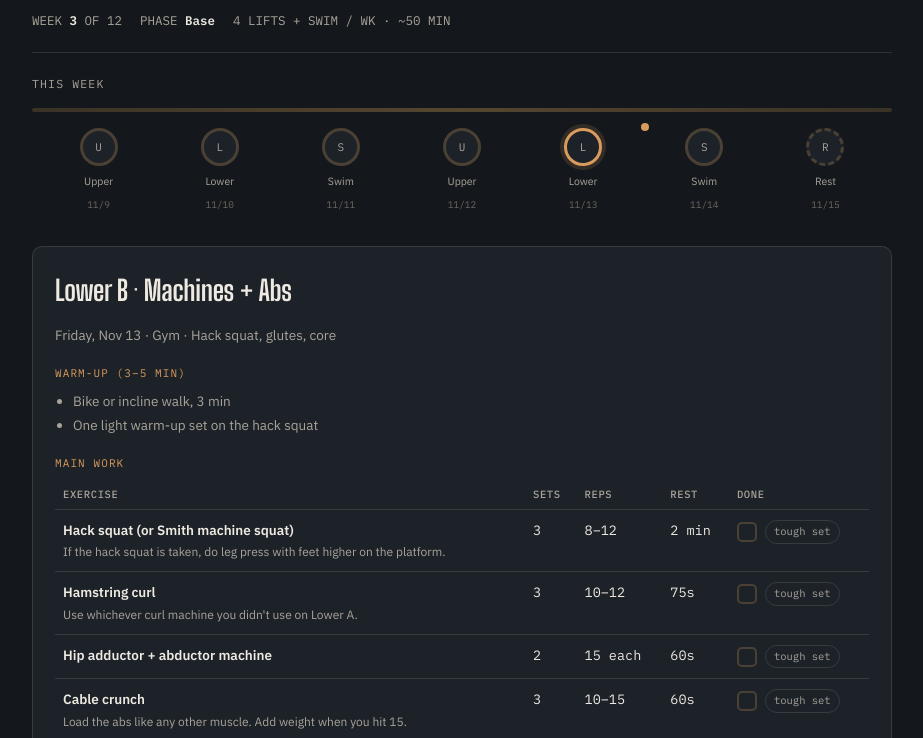
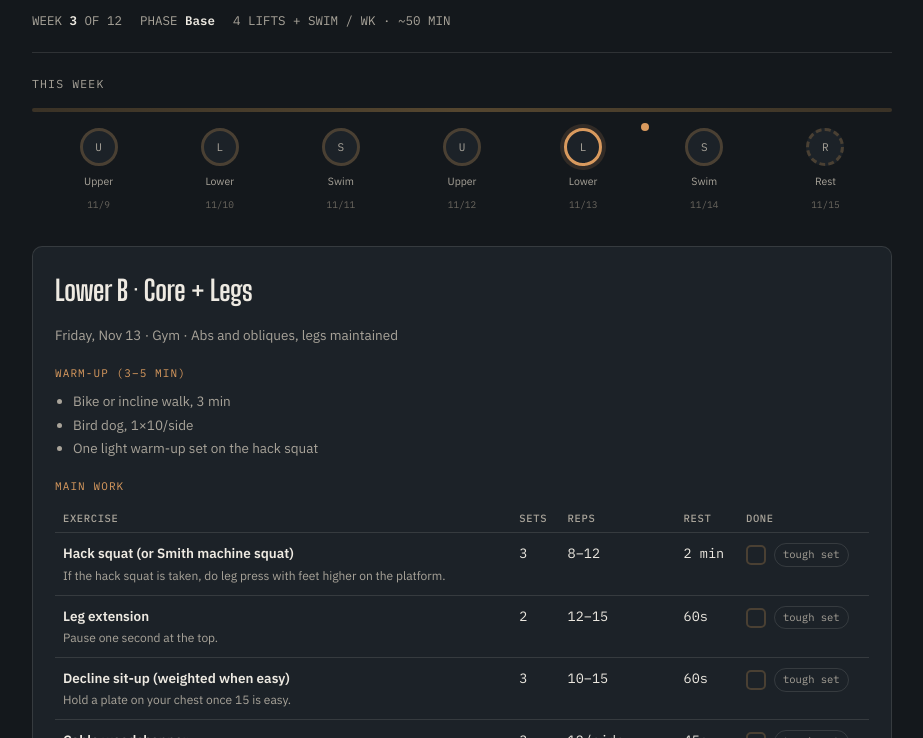
Before and after one commit to c1prk/daily-regimen, a plain HTML site: page index.html in a window 1280 px wide. Shown: the part 209-947 px from the top of the page, without its empty margins (178-1101 px from the left). Drawn offline with Linux system fonts and the light colour scheme; a web font is replaced by a local one.

Commit message:
Make leg days core-focused
Co-Authored-By: Claude Opus 5.5 <noreply@anthropic.com>
Claude-Session: https://claude.ai/code/session_01HXLDRiRaw3qZEMWTsNLVJf

```diff
--- a/index.html
+++ b/index.html
@@ -354,18 +354,19 @@ const DAYS = {
     mvp: '3×3 negatives, 3×10 lat pulldown, 3×15 lateral raise. ~10 min total.'
   },
   lowerA: {
-    title: 'Lower A · Machines + Core', focusTag:'Gym · Leg press, hamstrings, abs',
-    warmup: ['Bike or incline walk, 3 min','One light warm-up set on the leg press'],
+    title: 'Lower A · Core + Legs', focusTag:'Gym · Abs first priority, legs maintained',
+    warmup: ['Bike or incline walk, 3 min','Dead bug, 1×10/side','One light warm-up set on the leg press'],
     main: [
-      {id:'la-1', name:'Leg press', sets:'3', reps:'8–12', rest:'2 min', note:'Feet shoulder width, lower until knees hit about 90°, don\'t let your lower back peel off the pad.'},
-      {id:'la-2', name:'Seated or lying hamstring curl', sets:'3', reps:'10–12', rest:'90s', note:''},
-      {id:'la-3', name:'Leg extension', sets:'3', reps:'12–15', rest:'75s', note:'Pause one second at the top.'},
-      {id:'la-4', name:'Hanging knee raise (or captain\'s chair)', sets:'3', reps:'10–15', rest:'60s', note:'Curl the pelvis up, don\'t just swing the legs. Progress to straight-leg raises.'},
-      {id:'la-5', name:'Seated calf raise', sets:'3', reps:'12–15', rest:'60s', note:''}
+      {id:'la-1', name:'Leg press', sets:'3', reps:'8–12', rest:'2 min', note:'Feet shoulder width, knees to about 90°, lower back stays on the pad.'},
+      {id:'la-2', name:'Seated or lying hamstring curl', sets:'2', reps:'10–12', rest:'75s', note:''},
+      {id:'la-c1', name:'Hanging knee raise → leg raise', sets:'3', reps:'10–15', rest:'60s', note:'Curl the pelvis up, no swinging. Once 15 knee raises are easy, switch to straight legs.'},
+      {id:'la-c2', name:'Cable crunch', sets:'3', reps:'10–15', rest:'60s', note:'Round your spine down toward your knees, hips stay still. Add weight when you hit 15.'},
+      {id:'la-c3', name:'Ab wheel rollout (from knees)', sets:'3', reps:'6–10', rest:'60s', note:'Only roll as far as you can without your lower back sagging. Range grows over time.'},
+      {id:'la-c4', name:'Pallof press', sets:'3', reps:'10/side', rest:'45s', note:'Cable at chest height, press straight out and resist the twist. Builds the obliques and the tight waist.'}
     ],
     skill: null,
     posture: 'Hip flexor stretch, 2×30s/side. Chin tucks, 2×10.',
-    mvp: '3×10 leg press, 3×12 hanging knee raise. ~10 min total.'
+    mvp: '3×12 hanging knee raise, 3×12 cable crunch, 2×10 leg press. ~10 min total.'
   },
   upperB: {
     title: 'Upper B · Shoulders + Back', focusTag:'Gym · Overhead, rows, delts',
@@ -383,18 +384,19 @@ const DAYS = {
     mvp: '3×8 assisted pull-ups, 3×10 shoulder press, 3×15 cable lateral raise. ~10 min total.'
   },
   lowerB: {
-    title: 'Lower B · Machines + Abs', focusTag:'Gym · Hack squat, glutes, core',
-    warmup: ['Bike or incline walk, 3 min','One light warm-up set on the hack squat'],
+    title: 'Lower B · Core + Legs', focusTag:'Gym · Abs and obliques, legs maintained',
+    warmup: ['Bike or incline walk, 3 min','Bird dog, 1×10/side','One light warm-up set on the hack squat'],
     main: [
       {id:'lb-1', name:'Hack squat (or Smith machine squat)', sets:'3', reps:'8–12', rest:'2 min', note:'If the hack squat is taken, do leg press with feet higher on the platform.'},
-      {id:'lb-2', name:'Hamstring curl', sets:'3', reps:'10–12', rest:'75s', note:'Use whichever curl machine you didn\'t use on Lower A.'},
-      {id:'lb-3', name:'Hip adductor + abductor machine', sets:'2', reps:'15 each', rest:'60s', note:''},
-      {id:'lb-4', name:'Cable crunch', sets:'3', reps:'10–15', rest:'60s', note:'Load the abs like any other muscle. Add weight when you hit 15.'},
-      {id:'lb-5', name:'Standing calf raise (machine)', sets:'3', reps:'12–15', rest:'60s', note:''}
+      {id:'lb-2', name:'Leg extension', sets:'2', reps:'12–15', rest:'60s', note:'Pause one second at the top.'},
+      {id:'lb-c1', name:'Decline sit-up (weighted when easy)', sets:'3', reps:'10–15', rest:'60s', note:'Hold a plate on your chest once 15 is easy.'},
+      {id:'lb-c2', name:'Cable woodchopper', sets:'3', reps:'12/side', rest:'45s', note:'High to low, rotate through the torso, not the arms. Obliques.'},
+      {id:'lb-c3', name:'Hollow body hold', sets:'3', reps:'20–40s', rest:'45s', note:'Lower back pressed into the floor the whole time. Bend the knees if it lifts.'},
+      {id:'lb-c4', name:'Side plank', sets:'2', reps:'30–45s/side', rest:'45s', note:''}
     ],
     skill: null,
     posture: 'Hip flexor stretch, 2×30s/side. Wall angels, 2×10.',
-    mvp: '3×10 hack squat or leg press, 3×12 cable crunch. ~10 min total.'
+    mvp: '3×12 decline sit-up, 2×12/side woodchopper, 2×30s hollow hold. ~10 min total.'
   },
   swim: {
     title: 'Swim Day', focusTag:'Pool · Conditioning',
--- a/sw.js
+++ b/sw.js
@@ -1,6 +1,6 @@
 // Minimal offline cache for RUNG — caches the app shell so it opens without a network hit.
 // Bump CACHE_NAME whenever rung.html changes meaningfully so old data gets replaced.
-const CACHE_NAME = 'rung-cache-v3';
+const CACHE_NAME = 'rung-cache-v4';
 const APP_SHELL = ['./index.html', './manifest.json', './icon-192.png', './icon-512.png', './apple-touch-icon.png'];
 
 self.addEventListener('install', (event) => {
```
